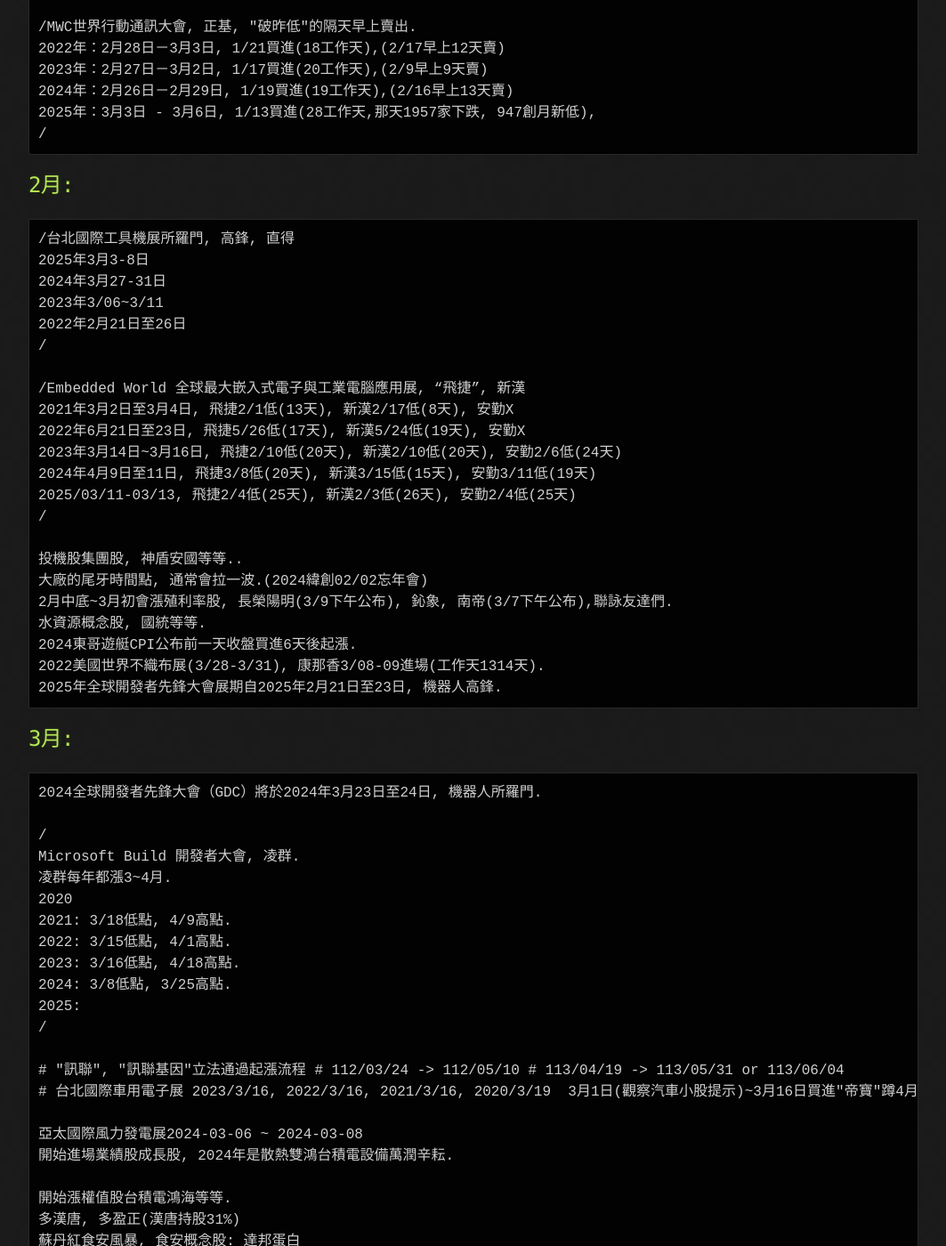
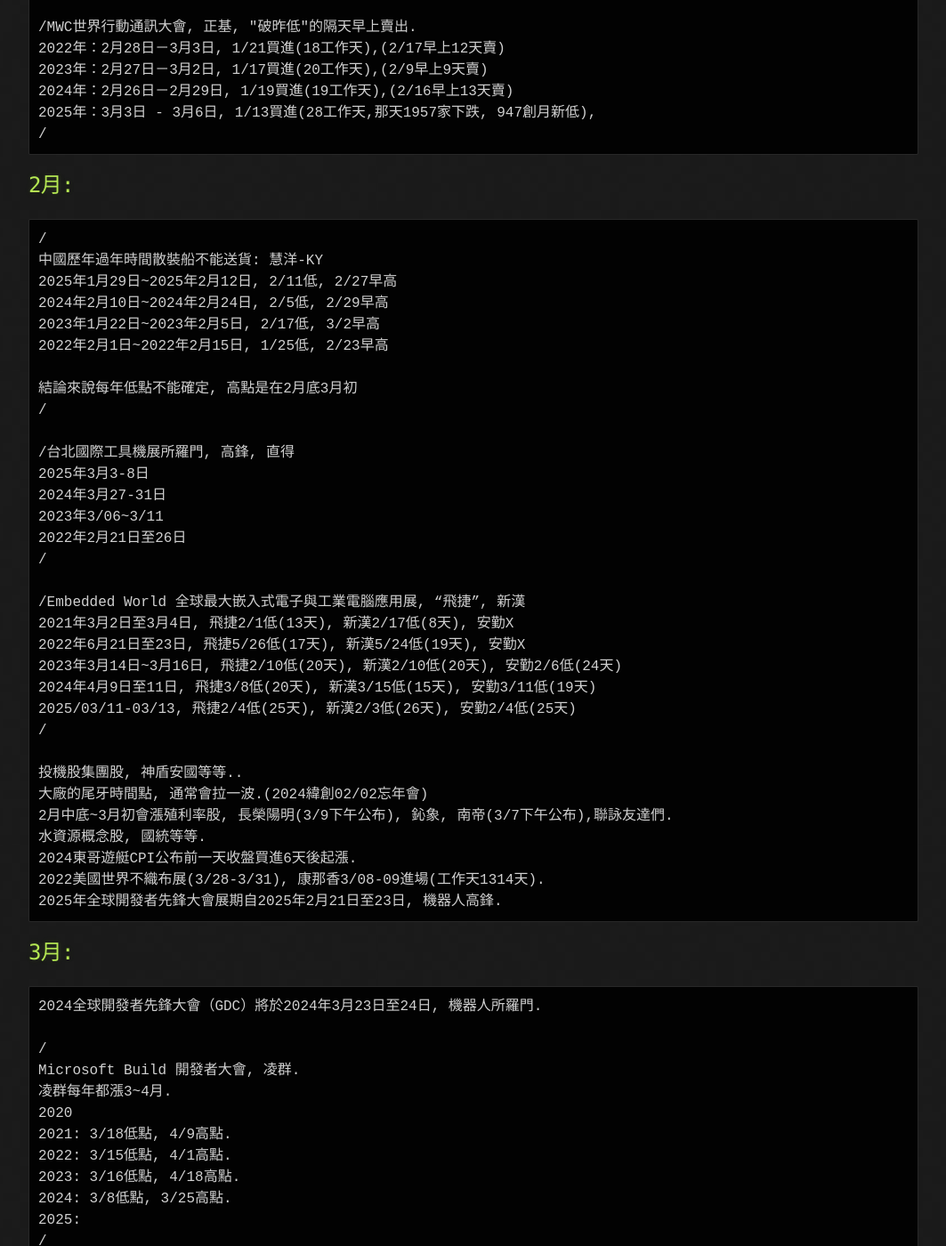
Before and after one commit to lepg5487/Stock_God, a Jekyll site: the page built from experience.md, in a window 1280 px wide and 1400 px high, scrolled down 2243 px. Shown: the whole window at 89% size, without its empty margins (108-1171 px from the left). Built offline with Jekyll 4.4.1, drawn with Linux system fonts in a browser that asks for light colours; our own code applies the rules of GitHub Pages for plain Markdown files.

Commit message:
Update experience.md

````diff
--- a/experience.md
+++ b/experience.md
@@ -91,6 +91,16 @@
 ```
 ## 2月:
 ```
+/
+中國歷年過年時間散裝船不能送貨: 慧洋-KY
+2025年1月29日~2025年2月12日, 2/11低, 2/27早高
+2024年2月10日~2024年2月24日, 2/5低, 2/29早高
+2023年1月22日~2023年2月5日, 2/17低, 3/2早高
+2022年2月1日~2022年2月15日, 1/25低, 2/23早高
+
+結論來說每年低點不能確定, 高點是在2月底3月初
+/
+
 /台北國際工具機展所羅門, 高鋒, 直得
 2025年3月3-8日
 2024年3月27-31日
````
